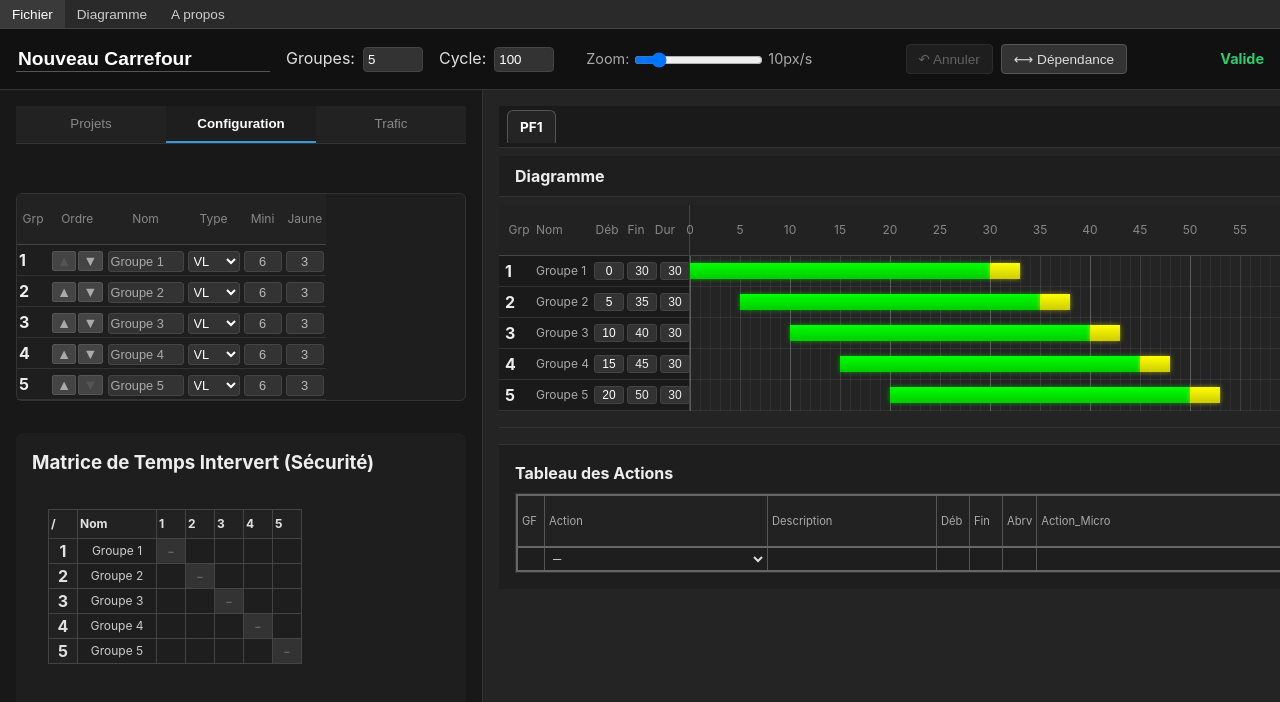
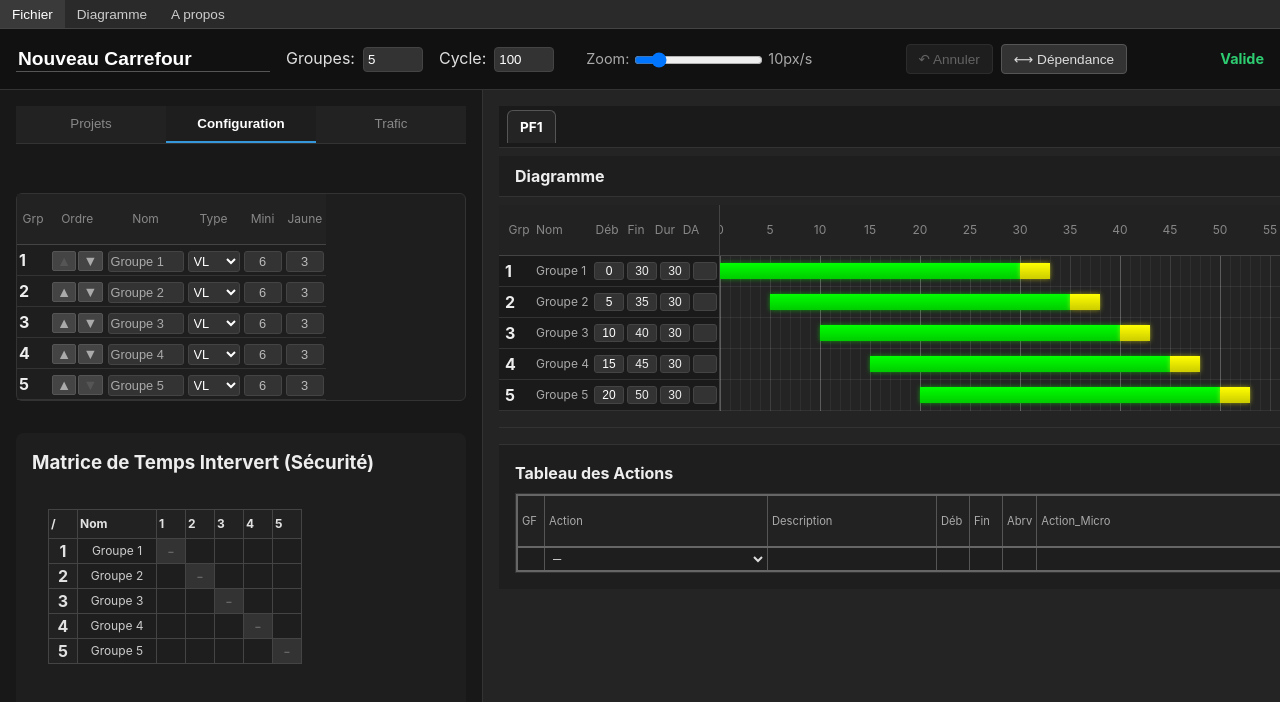
Before and after one commit to ThierryClm/Diagramme_Feux, a React (Vite) app: page / in a window 1280 px wide. Shown: the top 702 px of the page. Built offline with nearby package versions, Linux system fonts and the light colour scheme.

Commit message:
feat: Ajouter le champ DA dans le diagramme temporel et ajuster les styles associés

```diff
--- a/src/components/TimelineDiagram.css
+++ b/src/components/TimelineDiagram.css
@@ -28,7 +28,7 @@
 }
 
 .timeline-sidebar {
-    width: 190px;
+    width: 220px;
     background: #1a1a1a;
     border-right: 1px solid #444;
     flex-shrink: 0;
@@ -42,9 +42,9 @@
     align-items: center;
     background: #222;
     border-bottom: 1px solid #444;
-    position: sticky;
+    position: relative;
     top: 0;
-    z-index: 20;
+    z-index: 1;
     padding: 0 6px;
     gap: 3px;
 }
@@ -68,6 +68,11 @@
 
 .col-label.col-time {
     width: 26px;
+    flex-shrink: 0;
+}
+
+.col-label.col-da {
+    width: 20px;
     flex-shrink: 0;
 }
 
@@ -115,6 +120,24 @@
     border-color: #666;
 }
 
+.input-da {
+    width: 20px;
+    background: #333;
+    border: 1px solid #444;
+    color: white;
+    padding: 1px;
+    border-radius: 3px;
+    text-align: center;
+    font-size: 0.75em;
+    flex-shrink: 0;
+}
+
+.input-da:focus {
+    background: #444;
+    outline: none;
+    border-color: #666;
+}
+
 .input-time {
     width: 45px;
     background: #333;
@@ -153,13 +176,11 @@
 .timeline-ruler {
     height: 50px;
     border-bottom: 1px solid #444;
-    position: sticky;
+    position: relative;
     top: 0;
     background: #222;
-    z-index: 30;
-    /* Above rows */
+    z-index: 1;
     width: 100%;
-    /* Ensure it spans the track */
 }
 
 .timeline-row-track {
--- a/src/components/TimelineDiagram.jsx
+++ b/src/components/TimelineDiagram.jsx
@@ -319,6 +319,7 @@ const TimelineDiagram = ({ groups, globalTime, onGroupClick, pixelsPerSecond = 3
                         <span className="col-label col-time">Déb</span>
                         <span className="col-label col-time">Fin</span>
                         <span className="col-label col-time">Dur</span>
+                        <span className="col-label col-da">DA</span>
                     </div>
 
                     {groups.map(g => {
@@ -358,6 +359,15 @@ const TimelineDiagram = ({ groups, globalTime, onGroupClick, pixelsPerSecond = 3
                                     style={{ color: duration < g.minGreen ? '#ff4d4d' : 'inherit' }}
                                     placeholder=""
                                 />
+                                <input
+                                    type="text"
+                                    className="input-da"
+                                    value={g.da || ''}
+                                    onChange={(e) => updateGroupParams(g.id, { da: e.target.value.slice(0, 2) })}
+                                    title="DA"
+                                    maxLength={2}
+                                    placeholder=""
+                                />
                             </div>
                         );
                     })}
@@ -418,15 +428,64 @@ const TimelineDiagram = ({ groups, globalTime, onGroupClick, pixelsPerSecond = 3
                                         const isPedestrian = group.type === 'Piéton';
                                         const isCyclist = group.type === 'Cycliste';
                                         const orangeClass = isPedestrian ? 'pedestrian-orange' : isCyclist ? 'cyclist-orange' : 'orange';
-                                        const orangeWidth = group.durations.orange * pixelsPerSecond;
-
-                                        // Check if bar wraps around cycle
-                                        const wrapsAround = offset + greenDuration > cycleLength;
-
-                                        if (wrapsAround) {
-                                            // Split into two bars
+                                        const orangeDur = group.durations.orange;
+                                        const orangeWidth = orangeDur * pixelsPerSecond;
+
+                                        // Check if green bar wraps around cycle
+                                        const greenWrapsAround = offset + greenDuration > cycleLength;
+                                        // Check if orange bar wraps around cycle (only for pedestrians and cyclists)
+                                        const greenEnd = (offset + greenDuration) % cycleLength;
+                                        const orangeEnd = (greenEnd + orangeDur) % cycleLength;
+                                        const orangeWrapsAround = (isPedestrian || isCyclist) && (greenEnd + orangeDur > cycleLength);
+
+                                        if (greenWrapsAround) {
+                                            // Green bar wraps around
                                             const firstPartWidth = (cycleLength - offset) * pixelsPerSecond;
                                             const secondPartWidth = ((offset + greenDuration) % cycleLength) * pixelsPerSecond;
+
+                                            // Check if orange also wraps
+                                            if (orangeWrapsAround) {
+                                                const orangeFirstPartWidth = (cycleLength - greenEnd) * pixelsPerSecond;
+                                                const orangeSecondPartWidth = orangeEnd * pixelsPerSecond;
+
+                                                return (
+                                                    <React.Fragment>
+                                                        {/* First part: from offset to end of cycle */}
+                                                        <div
+                                                            className={`cycle-block ${dragState?.groupId === group.id ? 'dragging' : ''}`}
+                                                            style={{ left: `${offset * pixelsPerSecond}px` }}
+                                                        >
+                                                            <div
+                                                                className="drag-handle drag-handle-start"
+                                                                onMouseDown={(e) => handleDragStart(e, group.id, 'start', offset)}
+                                                                title="Glisser pour modifier le début"
+                                                            />
+                                                            <div className="phase-bar green" style={{ width: `${firstPartWidth}px` }}></div>
+                                                        </div>
+                                                        {/* Second part: green from 0 + orange first part to end of cycle */}
+                                                        <div
+                                                            className={`cycle-block ${dragState?.groupId === group.id ? 'dragging' : ''}`}
+                                                            style={{ left: '0px' }}
+                                                        >
+                                                            <div className="phase-bar green" style={{ width: `${secondPartWidth}px` }}></div>
+                                                            <div className={`phase-bar ${orangeClass}`} style={{ width: `${orangeFirstPartWidth}px` }}></div>
+                                                            <div
+                                                                className="drag-handle drag-handle-end"
+                                                                onMouseDown={(e) => handleDragStart(e, group.id, 'end', endValue)}
+                                                                style={{ left: `${secondPartWidth}px` }}
+                                                                title="Glisser pour modifier la fin"
+                                                            />
+                                                        </div>
+                                                        {/* Third part: orange continuation at start of cycle */}
+                                                        <div
+                                                            className={`cycle-block ${dragState?.groupId === group.id ? 'dragging' : ''}`}
+                                                            style={{ left: '0px' }}
+                                                        >
+                                                            <div className={`phase-bar ${orangeClass}`} style={{ width: `${orangeSecondPartWidth}px` }}></div>
+                                                        </div>
+                                                    </React.Fragment>
+                                                );
+                                            }
 
                                             return (
                                                 <React.Fragment>
@@ -460,8 +519,46 @@ const TimelineDiagram = ({ groups, globalTime, onGroupClick, pixelsPerSecond = 3
                                             );
                                         }
 
-                                        // Normal case: bar doesn't wrap
+                                        // Green doesn't wrap, but orange might wrap (for pedestrians/cyclists)
                                         const greenWidth = greenDuration * pixelsPerSecond;
+
+                                        if (orangeWrapsAround) {
+                                            const orangeFirstPartWidth = (cycleLength - greenEnd) * pixelsPerSecond;
+                                            const orangeSecondPartWidth = orangeEnd * pixelsPerSecond;
+
+                                            return (
+                                                <React.Fragment>
+                                                    {/* Main part: green + first part of orange */}
+                                                    <div
+                                                        className={`cycle-block ${dragState?.groupId === group.id ? 'dragging' : ''}`}
+                                                        style={{ left: `${offset * pixelsPerSecond}px` }}
+                                                    >
+                                                        <div
+                                                            className="drag-handle drag-handle-start"
+                                                            onMouseDown={(e) => handleDragStart(e, group.id, 'start', offset)}
+                                                            title="Glisser pour modifier le début"
+                                                        />
+                                                        <div className="phase-bar green" style={{ width: `${greenWidth}px` }}></div>
+                                                        <div className={`phase-bar ${orangeClass}`} style={{ width: `${orangeFirstPartWidth}px` }}></div>
+                                                        <div
+                                                            className="drag-handle drag-handle-end"
+                                                            onMouseDown={(e) => handleDragStart(e, group.id, 'end', endValue)}
+                                                            style={{ left: `${greenWidth}px` }}
+                                                            title="Glisser pour modifier la fin"
+                                                        />
+                                                    </div>
+                                                    {/* Orange continuation at start of cycle */}
+                                                    <div
+                                                        className={`cycle-block ${dragState?.groupId === group.id ? 'dragging' : ''}`}
+                                                        style={{ left: '0px' }}
+                                                    >
+                                                        <div className={`phase-bar ${orangeClass}`} style={{ width: `${orangeSecondPartWidth}px` }}></div>
+                                                    </div>
+                                                </React.Fragment>
+                                            );
+                                        }
+
+                                        // Normal case: neither wraps
                                         return (
                                             <div
                                                 className={`cycle-block ${dragState?.groupId === group.id ? 'dragging' : ''}`}
--- a/src/hooks/useTrafficLight.js
+++ b/src/hooks/useTrafficLight.js
@@ -22,6 +22,7 @@ export const useTrafficLight = () => {
         minGreen: 6,
         durations: { green: 30, orange: 3, red: 67 }, // Default orange is now 3s? Or 5s? Standard is usually 3s for VL.
         offset: (id - 1) * 5,
+        da: '', // DA field (2 characters)
         // Traffic Engineering Props
         trafficStream: '', // Courant de circulation
         laneCoef: 1, // Coef voie
@@ -278,7 +279,9 @@ export const useTrafficLight = () => {
             intersectionName,
             groups,
             cycleLength,
-            conflictMatrix
+            conflictMatrix,
+            pfTabs,
+            activePFId
         };
         try {
             localStorage.setItem(`traffic_project_${name}`, JSON.stringify(projectData));
@@ -307,6 +310,15 @@ export const useTrafficLight = () => {
                     return val;
                 }));
                 setConflictMatrix(cleanedMatrix);
+            }
+            // Load action table data (pfTabs)
+            if (data.pfTabs) {
+                setPfTabs(data.pfTabs);
+                if (data.activePFId) setActivePFId(data.activePFId);
+            } else if (data.actionData) {
+                // Handle old format for backward compatibility
+                setPfTabs([{ id: 1, name: 'PF1', data: data.actionData }]);
+                setActivePFId(1);
             }
 
             return true;
```
